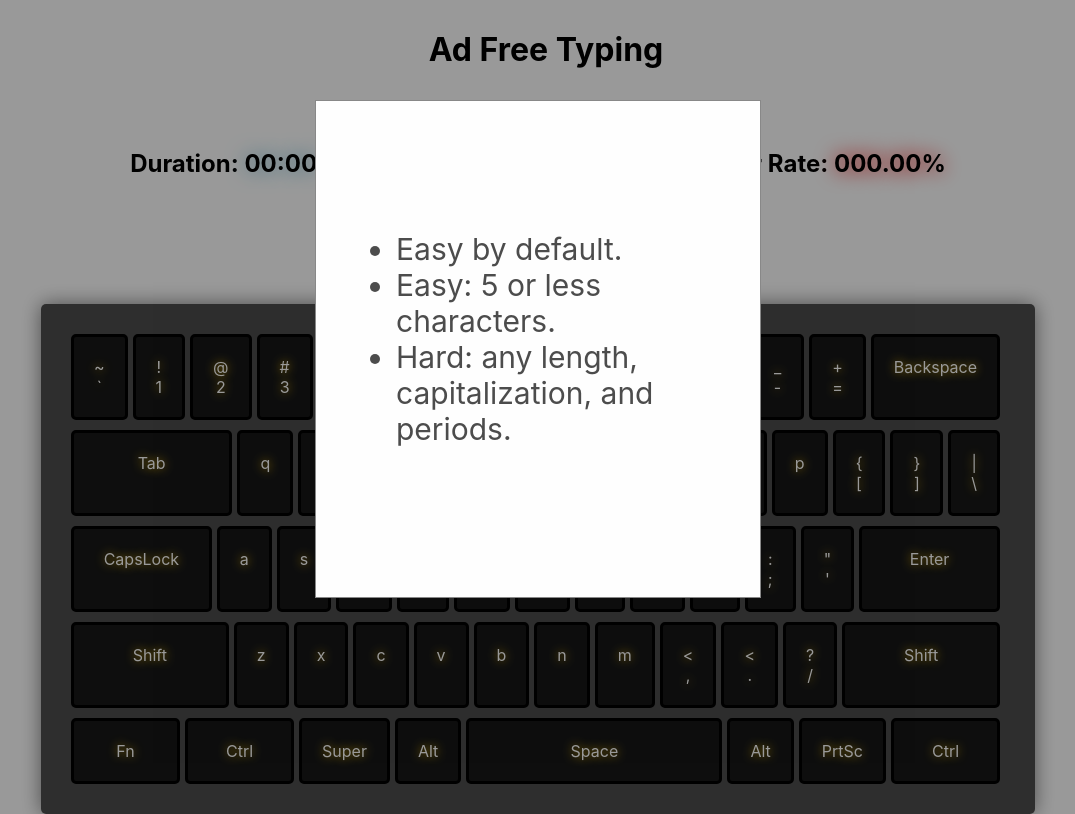
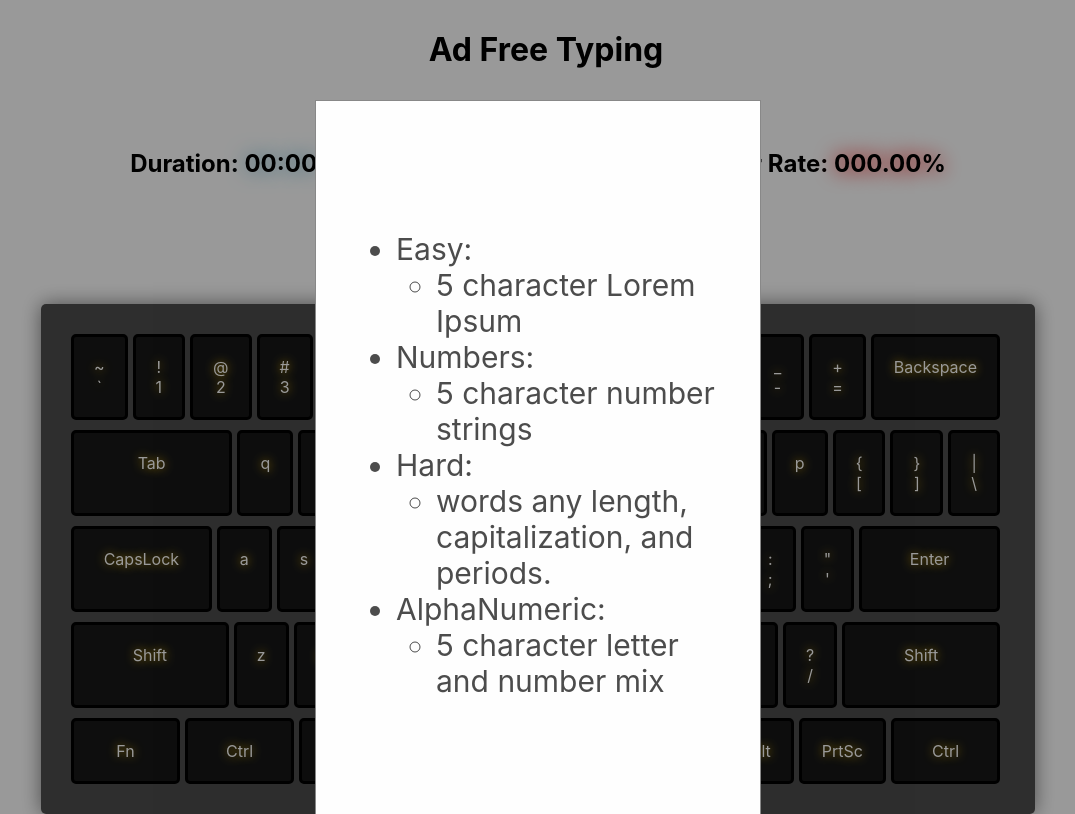
Before and after one commit to jstephensdev/ad-free-typing, a React (Create React App) app: page / in a window 1280 px wide. Both pictures are taken after a click on the link 38 px from the left and 40 px from the top of the page. Shown: the whole page, without its empty margins (102-1177 px from the left). Built offline with nearby package versions, Linux system fonts and the light colour scheme; some icons are missing.

Commit message:
two more text modes

```diff
--- a/src/components/Header.tsx
+++ b/src/components/Header.tsx
@@ -1,26 +1,10 @@
 import { Modal } from './Modal';
 import IonIcon from '@reacticons/ionicons';
 import { useState } from 'react';
-import { useAppDispatch, useAppSelector } from '../hooks/reduxHooks';
-import { setText, setEasyOrHard } from '../store/textSlice';
 
 export const Header = () => {
-    const dispatch = useAppDispatch();
-    const checked = useAppSelector((state) => state.textSelection.easyOrHard);
-    const easyText = useAppSelector((state) => state.textSelection.easy);
-    const hardText = useAppSelector((state) => state.textSelection.hard);
     const [openModal, setOpenModal] = useState(false);
     const [title, setTitle] = useState('');
-
-    const handleCheckChange = () => {
-        dispatch(setEasyOrHard(!checked));
-        if (!checked) {
-            dispatch(setText(hardText));
-        } else {
-            dispatch(setText(easyText));
-        }
-        setOpenModal((openModal) => !openModal);
-    };
 
     const handleModalOpen = (title: string) => {
         setTitle(title);
@@ -58,12 +42,7 @@ export const Header = () => {
                 </a>
             </header>
             {openModal ? (
-                <Modal
-                    title={title}
-                    setOpenModal={setOpenModal}
-                    checked={checked}
-                    handleCheckChange={handleCheckChange}
-                />
+                <Modal title={title} setOpenModal={setOpenModal} />
             ) : (
                 <></>
             )}
--- a/src/components/Modal.tsx
+++ b/src/components/Modal.tsx
@@ -1,6 +1,31 @@
 import IonIcon from '@reacticons/ionicons';
+import { useAppDispatch, useAppSelector } from '../hooks/reduxHooks';
+import { setText, setMode } from '../store/textSlice';
 
 export const Modal = (props: any) => {
+    const dispatch = useAppDispatch();
+    const mode = useAppSelector((state) => state.textSelection.mode);
+    const easyText = useAppSelector((state) => state.textSelection.easy);
+    const hardText = useAppSelector((state) => state.textSelection.hard);
+    const numericText = useAppSelector((state) => state.textSelection.numbers);
+    const alphaNumericText = useAppSelector(
+        (state) => state.textSelection.alphaNumerics
+    );
+
+    const handleCheckChange = (textMode: string) => {
+        dispatch(setMode(textMode));
+        if (textMode === 'hard') {
+            dispatch(setText(hardText));
+        } else if (textMode === 'easy') {
+            dispatch(setText(easyText));
+        } else if (textMode === 'numbers') {
+            dispatch(setText(numericText));
+        } else if (textMode === 'alphaNumeric') {
+            dispatch(setText(alphaNumericText));
+        }
+        props.setOpenModal((openModal: boolean) => !openModal);
+    };
+
     return (
         <>
             <section className="modal">
@@ -24,21 +49,62 @@ export const Modal = (props: any) => {
                             <label>
                                 <input
                                     type="checkbox"
-                                    checked={props.checked}
-                                    onChange={props.handleCheckChange}
+                                    checked={mode === 'easy'}
+                                    onChange={() => handleCheckChange('easy')}
+                                />
+                                Easy
+                            </label>
+                            <label>
+                                <input
+                                    type="checkbox"
+                                    checked={mode === 'numbers'}
+                                    onChange={() =>
+                                        handleCheckChange('numbers')
+                                    }
+                                />
+                                Numbers
+                            </label>
+                            <label>
+                                <input
+                                    type="checkbox"
+                                    checked={mode === 'hard'}
+                                    onChange={() => handleCheckChange('hard')}
                                 />
                                 Hard
+                            </label>
+                            <label>
+                                <input
+                                    type="checkbox"
+                                    checked={mode === 'alphaNumeric'}
+                                    onChange={() =>
+                                        handleCheckChange('alphaNumeric')
+                                    }
+                                />
+                                AlphaNumeric
                             </label>
                         </section>
                     ) : (
                         <section className="text-section">
                             <ul>
-                                <li>Easy by default.</li>
-                                <li>Easy: 5 or less characters.</li>
-                                <li>
-                                    Hard: any length, capitalization, and
-                                    periods.
-                                </li>
+                                <li>Easy:</li>
+                                <ul>
+                                    <li>5 character Lorem Ipsum</li>
+                                </ul>
+                                <li>Numbers:</li>
+                                <ul>
+                                    <li>5 character number strings</li>
+                                </ul>
+                                <li>Hard:</li>
+                                <ul>
+                                    <li>
+                                        words any length, capitalization, and
+                                        periods.
+                                    </li>
+                                </ul>
+                                <li>AlphaNumeric:</li>
+                                <ul>
+                                    <li>5 character letter and number mix</li>
+                                </ul>
                             </ul>
                         </section>
                     )}
--- a/src/css/App.css
+++ b/src/css/App.css
@@ -137,5 +137,7 @@ input {
 
 .setting-options {
     display: flex;
-    justify-content: space-around;
+    flex-direction: column;
+    justify-content: center;
+    padding: 10px;
 }
--- a/src/services/faker.ts
+++ b/src/services/faker.ts
@@ -11,3 +11,23 @@ const getWords = (x: number): Array<string> => {
 };
 
 export const fakerWords = (x: number) => getWords(x).join(' ');
+
+const getNumbers = (x: number): Array<string> => {
+    const numbers: Array<string> = [];
+    for (let i = 0; i < 30; i++) {
+        numbers.push(faker.random.numeric(x));
+    }
+    return numbers;
+};
+
+export const fakerNumbers = (x: number) => getNumbers(x).join(' ');
+
+const getAlphaNumeric = (x: number): Array<string> => {
+    const alphaNumericStrings: Array<string> = [];
+    for (let i = 0; i < 30; i++) {
+        alphaNumericStrings.push(faker.random.alphaNumeric(x));
+    }
+    return alphaNumericStrings;
+};
+
+export const fakerAlphaNumeric = (x: number) => getAlphaNumeric(x).join(' ');
--- a/src/store/textSlice.ts
+++ b/src/store/textSlice.ts
@@ -1,11 +1,18 @@
 import { createSlice, PayloadAction } from '@reduxjs/toolkit';
 import type { RootState } from './store';
-import { fakerText, fakerWords } from '../services/faker';
+import {
+    fakerText,
+    fakerWords,
+    fakerAlphaNumeric,
+    fakerNumbers,
+} from '../services/faker';
 
 interface TextState {
     easy: string;
+    numbers: string;
     hard: string;
-    easyOrHard: boolean;
+    alphaNumerics: string;
+    mode: string;
     text: string;
     incomingChars: string;
     outgoingChars: string;
@@ -18,8 +25,10 @@ const initialText = fakerWords(5);
 
 const initialState = {
     easy: fakerWords(5),
+    numbers: fakerNumbers(5),
     hard: fakerText(),
-    easyOrHard: false,
+    alphaNumerics: fakerAlphaNumeric(5),
+    mode: 'easy',
     text: initialText,
     incomingChars: initialText.substring(1),
     outgoingChars: '',
@@ -32,8 +41,8 @@ export const TextSlice = createSlice({
     name: 'textSelection',
     initialState,
     reducers: {
-        setEasyOrHard: (state, action: PayloadAction<boolean>) => {
-            state.easyOrHard = action.payload;
+        setMode: (state, action: PayloadAction<string>) => {
+            state.mode = action.payload;
         },
         setText: (state, action: PayloadAction<string>) => {
             state.text = action.payload;
@@ -62,7 +71,7 @@ export const TextSlice = createSlice({
 });
 
 export const {
-    setEasyOrHard,
+    setMode,
     setText,
     setIncomingChars,
     setCurrentChar,
@@ -73,7 +82,11 @@ export const {
 
 export const selectEasyText = (state: RootState) => state.textSelection.easy;
 export const selectHardText = (state: RootState) => state.textSelection.hard;
-export const easyOrHard = (state: RootState) => state.textSelection.easyOrHard;
+export const selectNumbersText = (state: RootState) =>
+    state.textSelection.numbers;
+export const selectAlphaNumericText = (state: RootState) =>
+    state.textSelection.alphaNumerics;
+export const mode = (state: RootState) => state.textSelection.mode;
 export const text = (state: RootState) => state.textSelection.text;
 export const incomingChars = (state: RootState) =>
     state.textSelection.incomingChars;
```
